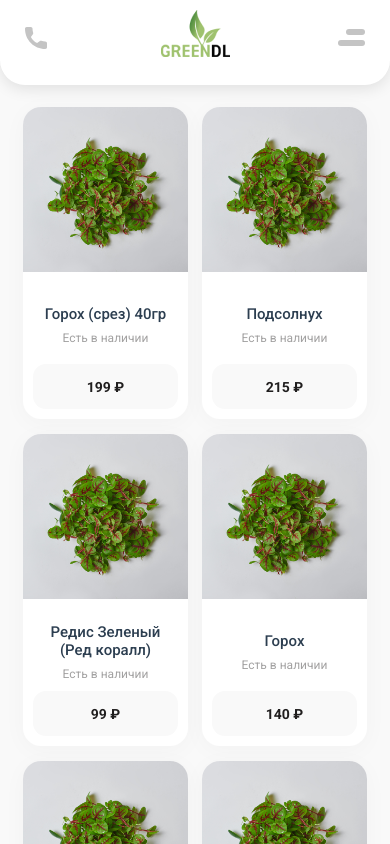
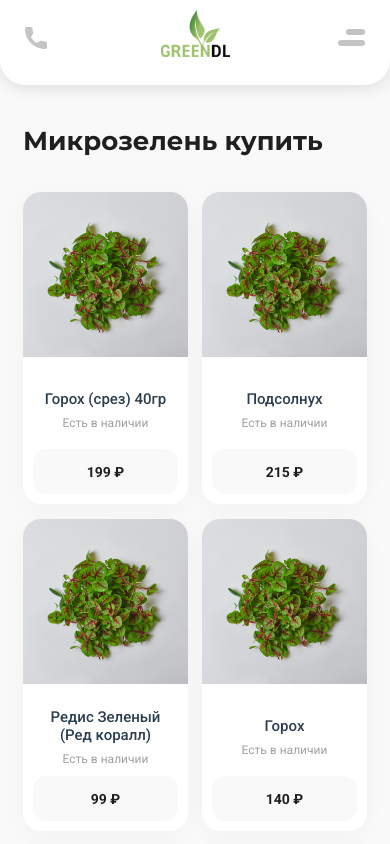
Before and after one commit to sVarlog/greenDL, a Vue app: page / in a window 390 px wide. Shown: the top 844 px of the page. Built offline with nearby package versions, Linux system fonts and the light colour scheme.

Commit message:
Fix styles, add fixed page on phones

```diff
--- a/public/index.html
+++ b/public/index.html
@@ -10,8 +10,20 @@
     <link href="https://fonts.googleapis.com/css2?family=Montserrat:wght@700&family=Roboto:wght@400;500;700&display=swap" rel="stylesheet">
     <title>GreenDL - микрозелень купить</title>
     <style>
+      *{
+        outline: none;
+      }
+      *{
+        -ms-overflow-style: none;
+        scrollbar-width: none;
+      }
+      *::-webkit-scrollbar {
+        display: none;
+      }
       body{
         background: #F9F9F9;
+        position: fixed;
+        overflow: hidden;
       }
       input[type=number]::-webkit-inner-spin-button,
       input[type=number]::-webkit-outer-spin-button {
@@ -26,13 +38,8 @@
       .plus, .minus{
         cursor: pointer;
       }
-      body.modalActive{
+      body.modalActive .home{
           overflow: hidden;
-        }
-      @media screen and (min-width: 700px) {
-        body.modalActive{
-          padding-right: 17px;
-        }
       }
     </style>
   </head>
--- a/src/components/BasketBtn.vue
+++ b/src/components/BasketBtn.vue
@@ -50,9 +50,6 @@ export default BasketBtn;
 </script>
 
 <style scoped>
-body.modalActive .btnWrap{
-    width: calc(100% - 47px);
-}
 .btnWrap{
     position: fixed;
     bottom: 37px;
--- a/src/components/Header.vue
+++ b/src/components/Header.vue
@@ -175,9 +175,4 @@ export default Header;
     margin-right: 17px;
     cursor: pointer;
 }
-@media screen and (min-width: 700px) {
-    body.modalActive .headerWrap{
-        right: 8px;
-    }
-}
 </style>
--- a/src/components/Modals.vue
+++ b/src/components/Modals.vue
@@ -98,8 +98,8 @@ export default Modals;
 }
 .modal .wrap{
     background: #fff;
-    max-height: 90vh;
-    overflow-y: auto;
+    max-height: 80vh;
+    overflow-y: scroll;
     width: 100%;
     display: block;
     border-top-left-radius: 25px;
--- a/src/components/modals/BasketModal.vue
+++ b/src/components/modals/BasketModal.vue
@@ -51,7 +51,7 @@
                     <input type="text" v-model="formData.entrance" placeholder="Подъезд">
                     <input type="text" v-model="formData.intercom" placeholder="Домофон">
                 </div>
-                <input type="text" v-model="formData.phone" placeholder="Телефон">
+                <input type="text" v-model="formData.phone" inputmode="numeric" placeholder="Телефон">
                 <textarea v-model="formData.comment" placeholder="Комментарий"></textarea>
             </div>
             <button class="pay" @click="makeOrder" :disabled="checkBtnShow">
@@ -120,8 +120,6 @@ const BasketModal = {
             return this.getBasket.chosedProducts.length === 0
                     || this.formData.street === ''
                     || this.formData.flat === ''
-                    || this.formData.entrance === ''
-                    || this.formData.intercom === ''
                     || this.formData.phone === ''
         }
     },
--- a/src/components/modals/CardDescModal.vue
+++ b/src/components/modals/CardDescModal.vue
@@ -36,7 +36,7 @@
                                     <path d="M6.80952 0.19043H9.70593C10.4175 0.19043 11 0.788097 11 1.49995C11 2.21181 10.4175 2.80948 9.70593 2.80948H6.80952H4.19048H1.29407C0.582476 2.80948 0 2.21181 0 1.49995C0 0.788097 0.582476 0.19043 1.29407 0.19043H4.19048H6.80952Z" fill="#201E1E"/>
                                 </svg>
                             </div>
-                            <input type="number" v-model="counter">
+                            <input inputmode="numeric" type="number" v-model="counter">
                             <div class="plus" @click="counter++;">
                                 <svg width="11" height="11" viewBox="0 0 11 11" fill="none" xmlns="http://www.w3.org/2000/svg">
                                     <path d="M9.70593 4.19048H6.80952V1.29407C6.80952 0.582476 6.21186 0 5.5 0C4.78814 0 4.19048 0.582476 4.19048 1.29407V4.19048H1.29407C0.582476 4.19048 0 4.78814 0 5.5C0 6.21186 0.582476 6.80952 1.29407 6.80952H4.19048V9.70593C4.19048 10.4175 4.78814 11 5.5 11C6.21186 11 6.80952 10.4175 6.80952 9.70593V6.80952H9.70593C10.4175 6.80952 11 6.21186 11 5.5C11 4.78814 10.4175 4.19048 9.70593 4.19048Z" fill="#201E1E"/>
--- a/src/views/MainPage.vue
+++ b/src/views/MainPage.vue
@@ -1,4 +1,5 @@
 <template>
+    <div class="homeOut">
 		<div class="home" :class="{active: getBasket.chosedProducts.length > 0}">
 			<h1>Микрозелень купить</h1>
 			<ul class="cards">
@@ -17,7 +18,7 @@
 										<path d="M6.80952 0.19043H9.70593C10.4175 0.19043 11 0.788097 11 1.49995C11 2.21181 10.4175 2.80948 9.70593 2.80948H6.80952H4.19048H1.29407C0.582476 2.80948 0 2.21181 0 1.49995C0 0.788097 0.582476 0.19043 1.29407 0.19043H4.19048H6.80952Z" fill="#201E1E"/>
 									</svg>
 								</div>
-							<input type="number" v-model="cardsCounter[index]" @blur="setBasketProduct(card, 'inputSave', index)">
+								<input type="number" inputmode="numeric" v-model="cardsCounter[index]" @blur="setBasketProduct(card, 'inputSave', index)">
 								<div class="plus" @click="setBasketProduct(card, 'plus', index)">
 									<svg width="11" height="11" viewBox="0 0 11 11" fill="none" xmlns="http://www.w3.org/2000/svg">
 										<path d="M9.70593 4.19048H6.80952V1.29407C6.80952 0.582476 6.21186 0 5.5 0C4.78814 0 4.19048 0.582476 4.19048 1.29407V4.19048H1.29407C0.582476 4.19048 0 4.78814 0 5.5C0 6.21186 0.582476 6.80952 1.29407 6.80952H4.19048V9.70593C4.19048 10.4175 4.78814 11 5.5 11C6.21186 11 6.80952 10.4175 6.80952 9.70593V6.80952H9.70593C10.4175 6.80952 11 6.21186 11 5.5C11 4.78814 10.4175 4.19048 9.70593 4.19048Z" fill="#201E1E"/>
@@ -28,6 +29,7 @@
 					</div>
 				</li>
 			</ul>
+		</div>
 	</div>
 </template>
 
@@ -158,8 +160,17 @@ export default MainPage;
 </script>
 
 <style scoped>
+.homeOut{
+	position: fixed;
+    bottom: 0;
+    top: 85px;
+    overflow-y: scroll;
+	width: 100%;
+	left: 0;
+	right: 0;
+	max-height: 100%;
+}
 .home{
-	margin-top: 85px;
 	padding-top: 40px;
 	background: #F9F9F9;
 	padding-left: 23px;
```
Also changed, not shown: src/components/modals/ContactsModal.vue (+32 -2 lines). Lines whose indentation alone changed are shown as unchanged.
